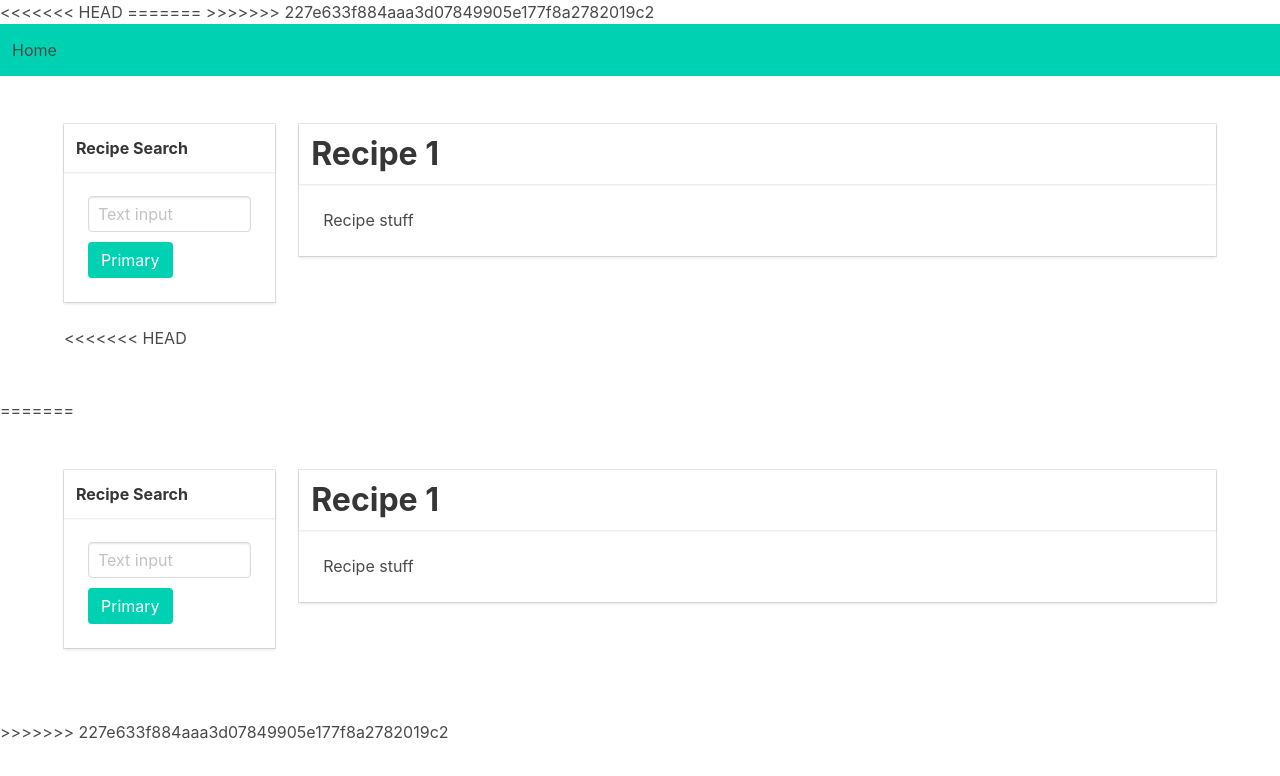
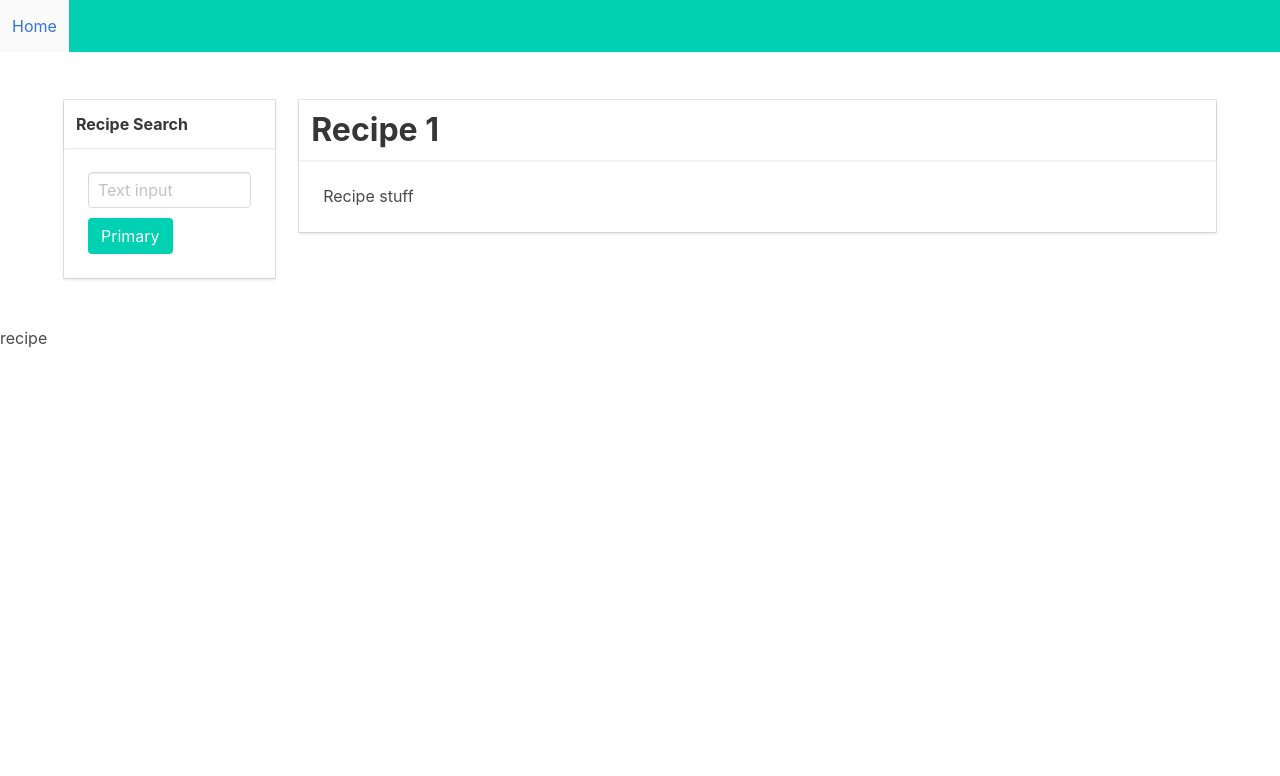
Before and after one commit to jkile/job-boards-project, a plain HTML site: page index.html in a window 1280 px wide. Drawn offline with nearby package versions, Linux system fonts and the light colour scheme.

Commit message:
reverting html to previous state

```diff
--- a/index.html
+++ b/index.html
@@ -1,37 +1,30 @@
 <!DOCTYPE html>
 <html lang="en">
-<<<<<<< HEAD
-	<head>
-		<meta charset="UTF-8" />
-		<meta name="viewport" content="width=device-width, initial-scale=1.0" />
-=======
-
 <head>
     <meta charset="UTF-8">
     <meta name="viewport" content="width=device-width, initial-scale=1.0">
->>>>>>> 227e633f884aaa3d07849905e177f8a2782019c2
-
     <title>Document</title>
-		<link rel="stylesheet" href="https://cdnjs.cloudflare.com/ajax/libs/bulma/0.7.0/css/bulma.min.css" />
-		<link rel="stylesheet" href="style.css" />
-		<script
-			src="https://code.jquery.com/jquery-3.4.1.min.js"
-			integrity="sha256-CSXorXvZcTkaix6Yvo6HppcZGetbYMGWSFlBw8HfCJo="
-			crossorigin="anonymous"
-		></script>
+    <link rel="stylesheet" href="https://cdnjs.cloudflare.com/ajax/libs/bulma/0.7.0/css/bulma.min.css">
+    <link rel="stylesheet" href="style.css">
+    <script src="https://code.jquery.com/jquery-3.4.1.min.js"
+        integrity="sha256-CSXorXvZcTkaix6Yvo6HppcZGetbYMGWSFlBw8HfCJo=" crossorigin="anonymous"></script>
 </head>
 
 <body>
     <nav class="navbar has-background-primary">
+
         <div id="navbarExampleTransparentExample" class="navbar-menu">
             <div class="navbar-start">
                 <a class="navbar-item" href="#">
                     Home
                 </a>
+
             </div>
         </div>
 
-			<div class="navbar-end"></div>
+        <div class="navbar-end">
+
+        </div>
     </nav>
     <div class="section">
         <div class="container">
@@ -44,8 +37,8 @@
                             </div>
                         </div>
                         <div class="card-content">
-								<input id= "search-term" class="input" type="text" placeholder="Text input" />
-								<button id= "search-button" class="button is-primary mt">Primary</button>
+                            <input class="input" type="text" placeholder="Text input">
+                            <button class="button is-primary mt">Primary</button>
                         </div>
                     </div>
                 </div>
@@ -64,64 +57,19 @@
                     </div>
                 </div>
             </div>
-                <div id="recipe-data">
-
-                </div>
-
-                <div id="recipe-videos">
-
-<<<<<<< HEAD
-                </div>
-			</div>
-		</div>
-		<script src="script.js"></script>
-	</body>
-</html>
-=======
-        </div>
-    </nav>
-    <div class="section">
-        <div class="container">
-            <div class="columns" id="topColumnSpace">
-                <div class="column is-one-fifth">
-                    <div class="card">
-                        <div class="card-header">
-                            <div class="card-header-title">
-                                Recipe Search
-                            </div>
-                        </div>
-                        <div class="card-content">
-                            <input id="search-term" class="input" type="text" placeholder="Text input">
-                            <button id="search-button" class="button is-primary mt">Primary</button>
-                        </div>
-                    </div>
-                </div>
-                <div class="column is-four-fifths">
-                    <div id="recipe-container">
-                        <div class="card">
-                            <div class="card-header">
-                                <div class="card-header-title title">
-                                    Recipe 1
-                                </div>
-                            </div>
-                            <div class="card-content">
-                                Recipe stuff
-                            </div>
-                        </div>
-                    </div>
-                </div>
-
-
-            </div>
-            <div id="recipe-data"></div>
-            <div id="recipe-videos">
-
-
-            </div>
         </div>
     </div>
     <script src="script.js"></script>
 </body>
 
+</head>
+<body>
+    <div id="style">recipe</div>
+    <script
+			src="https://code.jquery.com/jquery-3.4.1.js"
+			integrity="sha256-WpOohJOqMqqyKL9FccASB9O0KwACQJpFTUBLTYOVvVU="
+			crossorigin="anonymous"
+		></script>
+    <script src="script.js"></script>
+</body>
 </html>
->>>>>>> 227e633f884aaa3d07849905e177f8a2782019c2
```
Lines whose indentation alone changed are shown as unchanged.
